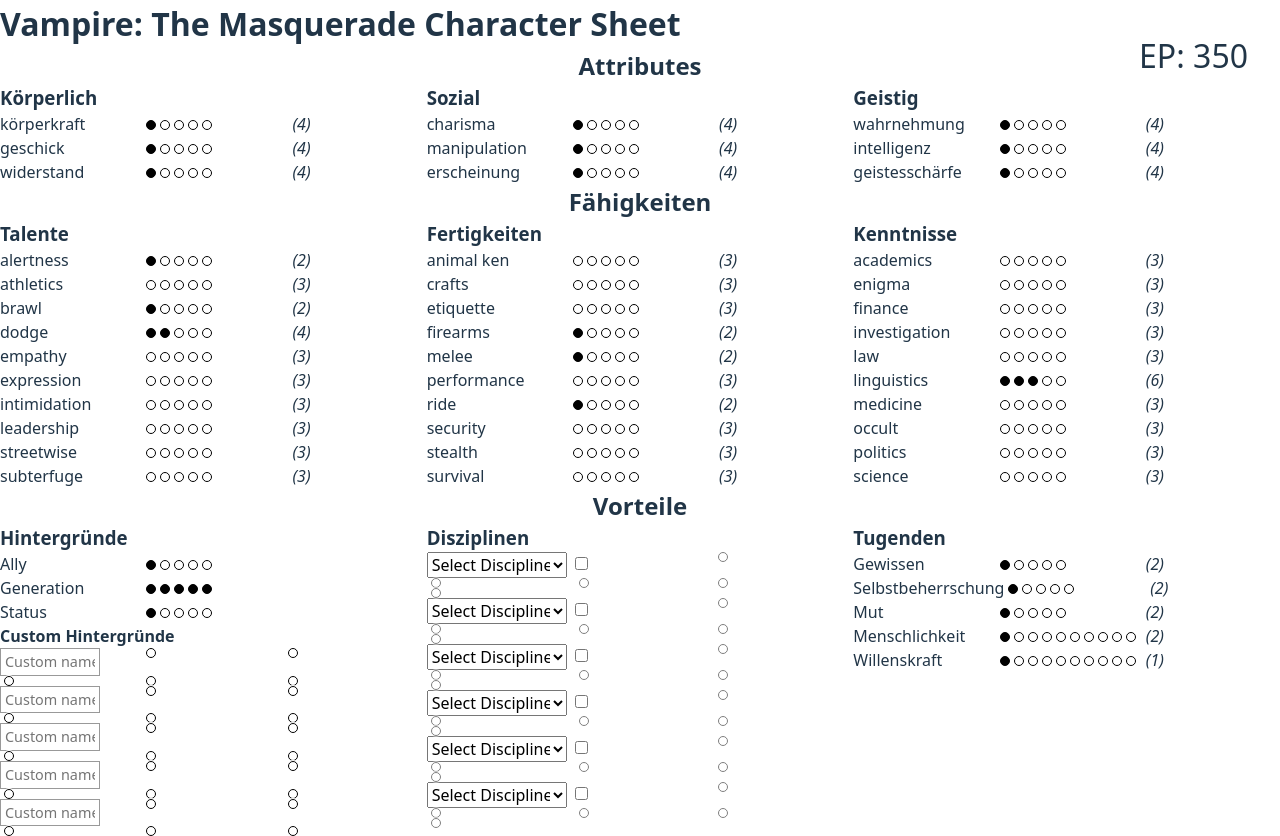
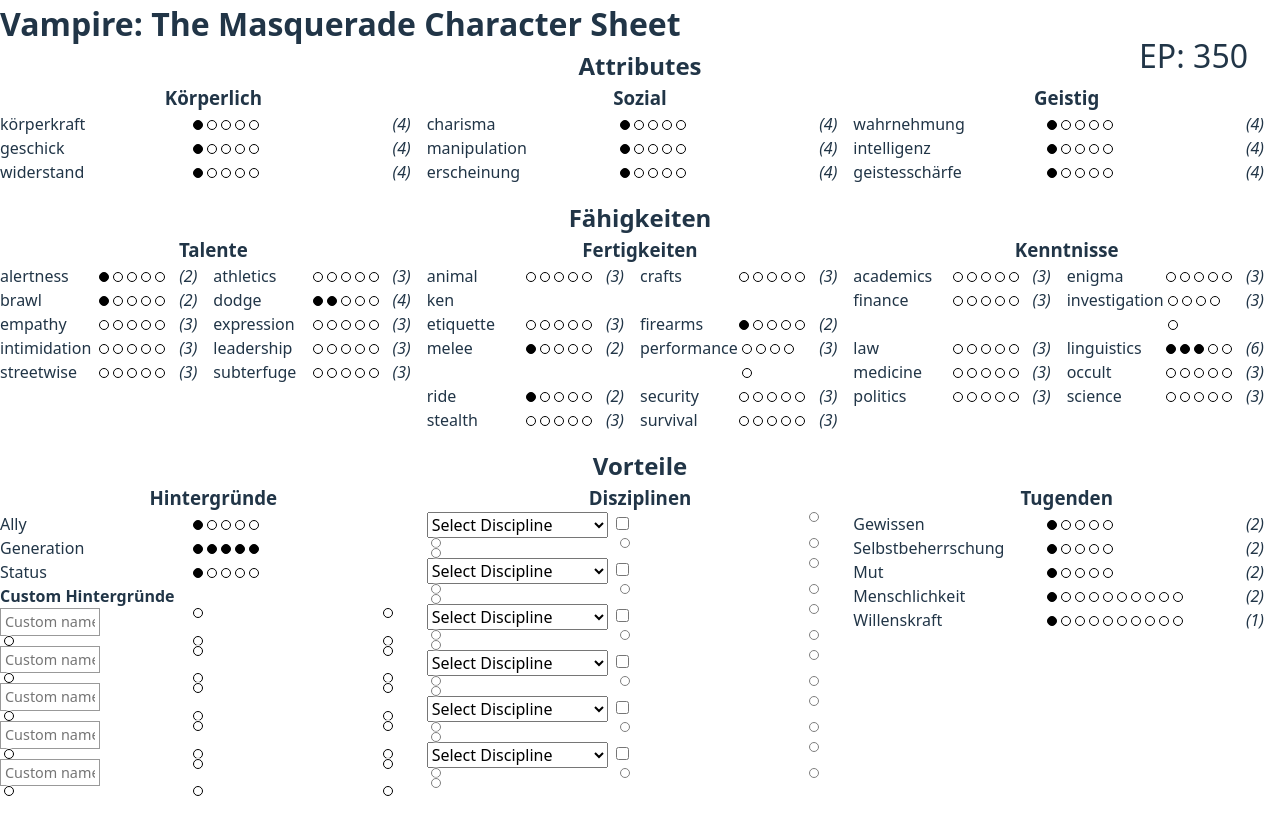
Before and after one commit to bschlademann/victorian-age-vampire-character-sheet, a React (Vite) app: page / in a window 1280 px wide. After the commit the page ends 800 px from the top, so only its background shows below. Built offline with nearby package versions, Linux system fonts and the light colour scheme.

Commit message:
fix: layout fähigkeiten

```diff
--- a/src/App.tsx
+++ b/src/App.tsx
@@ -120,7 +120,7 @@
         <h1>Vampire: The Masquerade Character Sheet</h1>
         <div className="ep-display">EP: {ep}</div>
       </header>
-      <div>
+      <div className="section-row-container">
         {/* === ROW 1: Attributes (3 columns) === */}
         <section className="section-row">
           <h2>Attributes</h2>
@@ -179,6 +179,7 @@
             {/* Talente */}
             <div className="column">
                 <h3>Talente</h3>
+              <div className="faehigkeiten-container">
                 {categories.fähigkeiten.talente.map((trait) => (
                   <TraitRow
                     key={trait}
@@ -190,10 +191,12 @@
                   />
                 ))}
               </div>
+            </div>
 
             {/* Fertigkeiten */}
             <div className="column">
               <h3>Fertigkeiten</h3>
+              <div className="faehigkeiten-container">
               {categories.fähigkeiten.fähigkeiten.map((trait) => (
                 <TraitRow
                   key={trait}
@@ -205,10 +208,12 @@
                 />
               ))}
             </div>
+            </div>
 
             {/* Kenntnisse */}
             <div className="column">
               <h3>Kenntnisse</h3>
+              <div className="faehigkeiten-container">
               {categories.fähigkeiten.kenntnisse.map((trait) => (
                 <TraitRow
                   key={trait}
@@ -219,6 +224,7 @@
                   isHighlighted={highlightedTraits.includes(trait)}
                 />
               ))}
+            </div>
             </div>
           </div>
         </section>
--- a/src/components/TraitRow.tsx
+++ b/src/components/TraitRow.tsx
@@ -57,7 +57,7 @@
   return (
     <div className={`trait-row${isHighlighted ? " highlight" : ""}`}>
       <span className="trait-name">{trait}</span>
-      <span className="dots-dontainer">{dots}</span>
+      <span className="dots-container">{dots}</span>
       <span className="cost-container">
         {nextCost !== null && <span className="dot-cost"> ({nextCost})</span>}
       </span>
--- a/src/styles/App.css
+++ b/src/styles/App.css
@@ -1,11 +1,8 @@
 .sheet-container {
-  /* display: grid;
-  grid-template-rows: repeat(3, 1fr);
-  height: 100px; */
-  /* position: relative; */
-  max-height: 100vh;
+  /* display: grid; */
+  /* grid-template-rows: repeat(3, 1fr); */
+}
 
-  header {
 .ep-display {
   position: absolute;
   top: 0;
@@ -13,28 +10,53 @@
   padding: 2rem;
   font-size: 2rem;
 }
-  }
-  div {
+
 .section-row {
   /* height: 100%; */
+}
+
+.section-row-container {
+  display: grid;
+  gap: 1rem;
+}
+
 h2 {
   text-align: center;
   /* z.B. "Attributes" */
 }
+
 .row-container {
   display: grid;
   grid-template-columns: repeat(3, 1fr);
-        .column {
-          /* z.B. "Körperlich" */
 }
-      }
-    }
+
+.faehigkeiten-container {
+  display: grid;
+  grid-template-columns: repeat(2, 1fr);
+  .dots-container {
+    justify-self: right;
   }
 }
 
 .trait-row {
   display: grid;
-  grid-template-columns: repeat(3, 1fr);
+  grid-template-columns: 1fr 1fr 3rem;
+}
+
+
+.cost-container {
+  justify-self: end;
+  margin-right: 1rem;
+}
+
+.column {
+  /* display: grid;
+  justify-content: center; */
+  /* z.B. "Körperlich" */
+}
+
+h3 {
+  text-align: center;
 }
 
 .dot {
@@ -44,12 +66,12 @@
   margin-left: 4px;
   border: 1px solid #000;
   border-radius: 50%;
-  box-shadow: 0 0 0 1px #fff; /* small white outline */
+  box-shadow: 0 0 0 1px #fff;
   cursor: pointer;
   text-align: center;
-  line-height: 10px; /* match dot height */
+  line-height: 10px;
   user-select: none;
-  font-size: 0.6rem; /* smaller if you have text or symbols inside */
+  font-size: 0.6rem;
 }
 
 .dot:hover {
```
Lines whose indentation alone changed are shown as unchanged.
